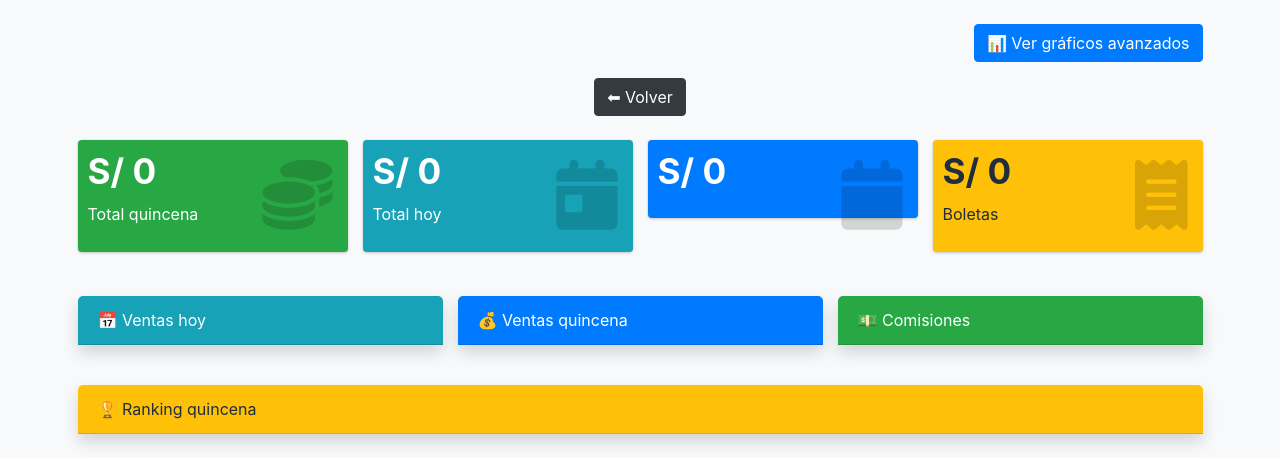
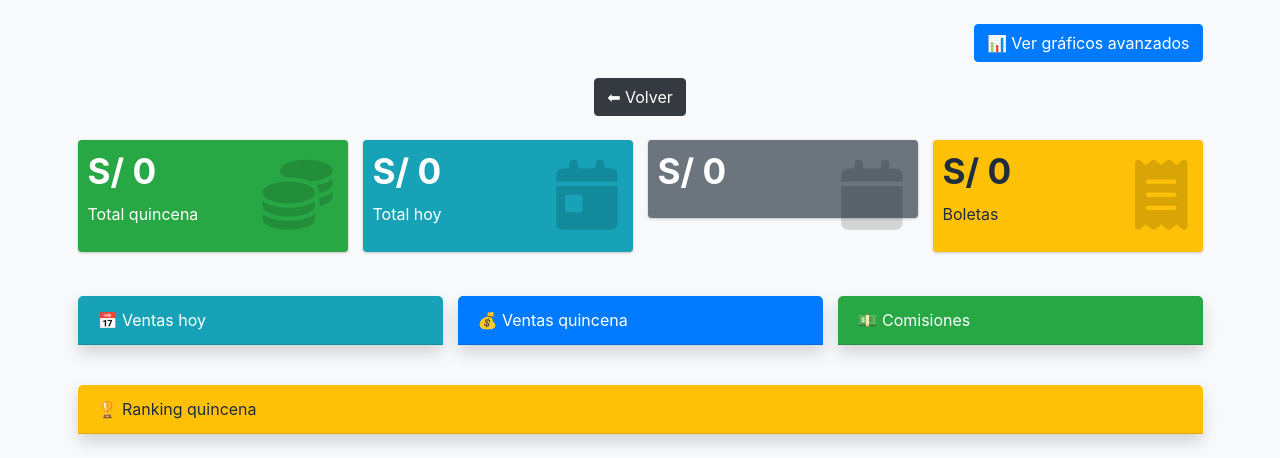
Before and after one commit to davidfernando2403/sistema_salon, a Flask app: page /dashboard in a window 1280 px wide. Shown: the part 72-530 px from the top of the page. Run offline with Flask 3, Linux system fonts and the light colour scheme; the visitor is signed in with stand-in values (Sample User, id 1); some libraries are stand-ins or nearby versions.

Commit message:
card total mes

```diff
--- a/templates/dashboard.html
+++ b/templates/dashboard.html
@@ -48,7 +48,7 @@
 </div>
 
 <div class="col-lg-3">
-<div class="small-box bg-primary">
+<div class="small-box bg-secondary">
 <div class="inner">
 <h3>S/ {{ total_mes_actual }}</h3>
 <p>{{ nombre_mes }}</p>
```
